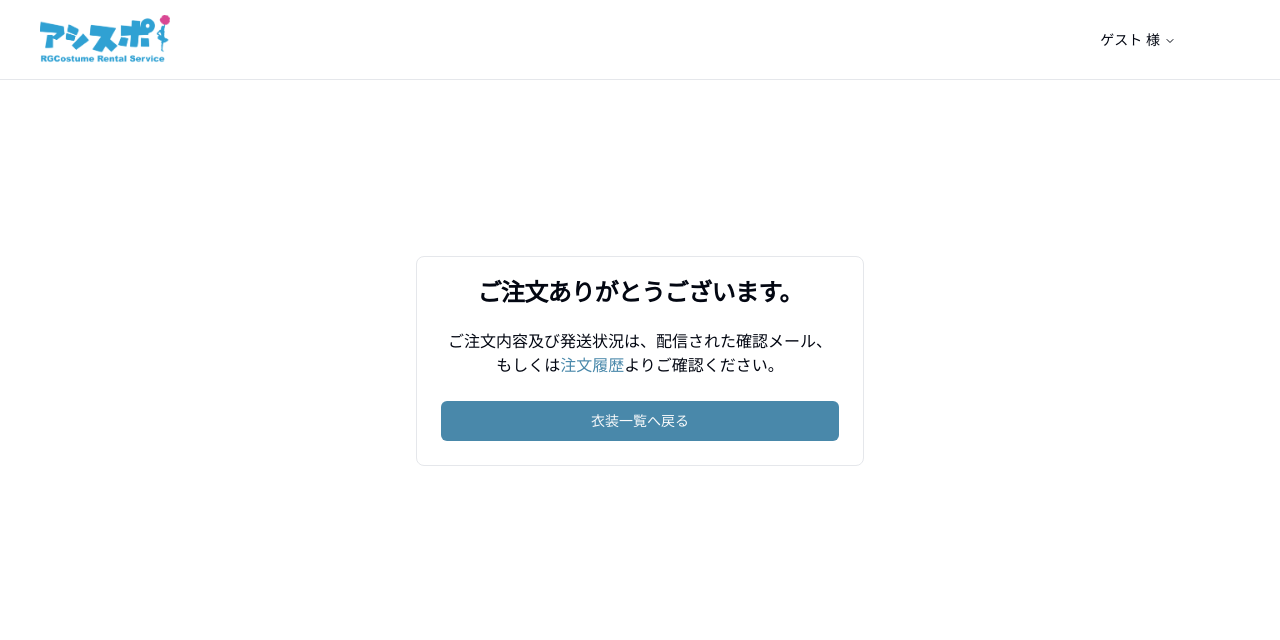
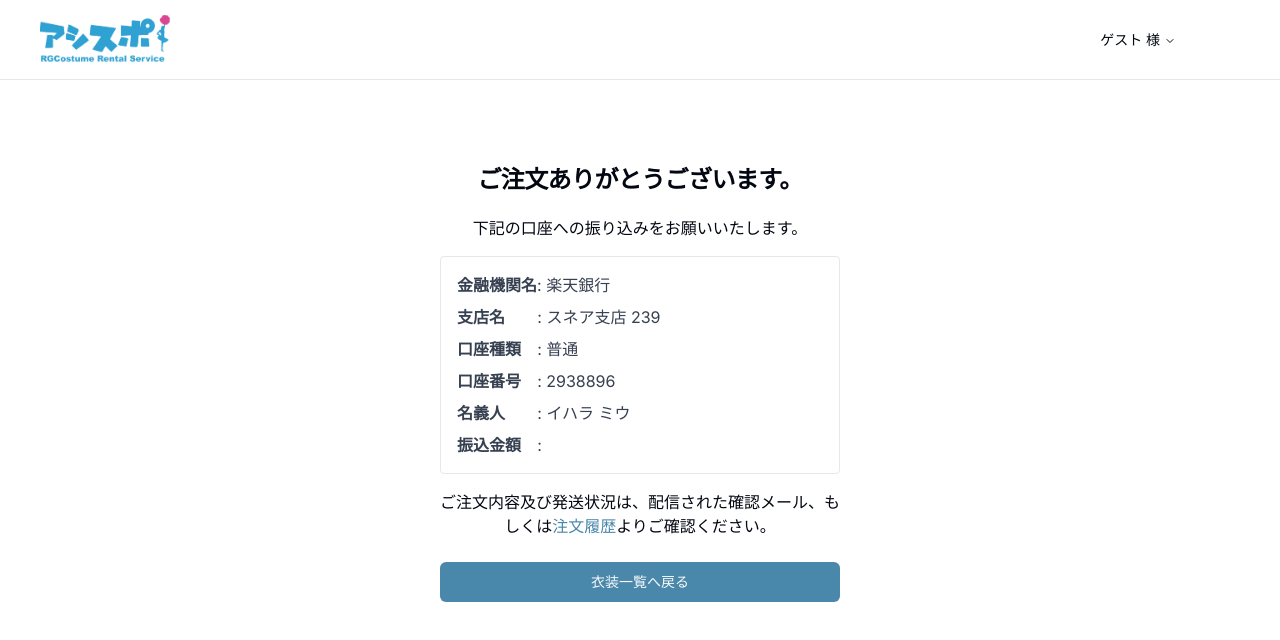
Before and after one commit to zawazawa84/assispo, a Next.js app: page /costume/1/order/1/complete in a window 1280 px wide. Shown: the top 640 px of the page. Built offline with nearby package versions, Linux system fonts and the light colour scheme; no server answers.

Commit message:
注文完了画面に振り込み口座情報を載せる

```diff
--- /dev/null
+++ b/src/features/costume/components/BankInfo.tsx
@@ -0,0 +1,40 @@
+export const BankInfo = () => {
+  return (
+    <div className="border rounded-sm p-4 text-gray-700 text-base space-y-2">
+      <div>
+        <span className="font-semibold text-right">金融機関名</span>
+        <span>: 楽天銀行</span>
+      </div>
+      <div>
+        <span className="font-semibold text-right">
+          支店名&nbsp;&nbsp;&nbsp;&nbsp;&nbsp;&nbsp;&nbsp;&nbsp;
+        </span>
+        <span>: スネア支店 239</span>
+      </div>
+      <div>
+        <span className="font-semibold text-right">
+          口座種類&nbsp;&nbsp;&nbsp;&nbsp;
+        </span>
+        <span>: 普通</span>
+      </div>
+      <div>
+        <span className="font-semibold text-right">
+          口座番号&nbsp;&nbsp;&nbsp;&nbsp;
+        </span>
+        <span>: 2938896</span>
+      </div>
+      <div>
+        <span className="font-semibold text-right">
+          名義人&nbsp;&nbsp;&nbsp;&nbsp;&nbsp;&nbsp;&nbsp;&nbsp;
+        </span>
+        <span>: イハラ ミウ</span>
+      </div>
+      <div>
+        <span className="font-semibold text-right">
+          振込金額&nbsp;&nbsp;&nbsp;&nbsp;
+        </span>
+        <span>:</span>
+      </div>
+    </div>
+  );
+};
--- a/src/features/costume/pages/CostumeComplete.tsx
+++ b/src/features/costume/pages/CostumeComplete.tsx
@@ -12,6 +12,7 @@ import {
 import { pagesPath } from '@/gen/$path';
 import Link from 'next/link';
 import { Header } from '@/components/Layout/Header';
+import { BankInfo } from '../components/BankInfo';
 
 export const CostumeComplete = () => {
   const router = useRouter();
@@ -20,14 +21,18 @@ export const CostumeComplete = () => {
       <header className="bg-white">
         <Header />
       </header>
-      <div className="flex items-center justify-center mt-44">
-        <Card className="w-100 lg:border border-0 shadow-none">
+      <div className="flex items-center justify-center mt-16">
+        <Card className="w-100 border-0 shadow-none">
           <CardHeader>
             <CardTitle className="text-center">
               ご注文ありがとうございます。
             </CardTitle>
           </CardHeader>
           <CardContent className="space-y-4">
+            <p className="text-center">
+              下記の口座への振り込みをお願いいたします。
+            </p>
+            <BankInfo />
             <p className="text-center">
               ご注文内容及び発送状況は、配信された確認メール、もしくは
               <Link href={pagesPath.mypage.orderhistory.$url().pathname}>
```
